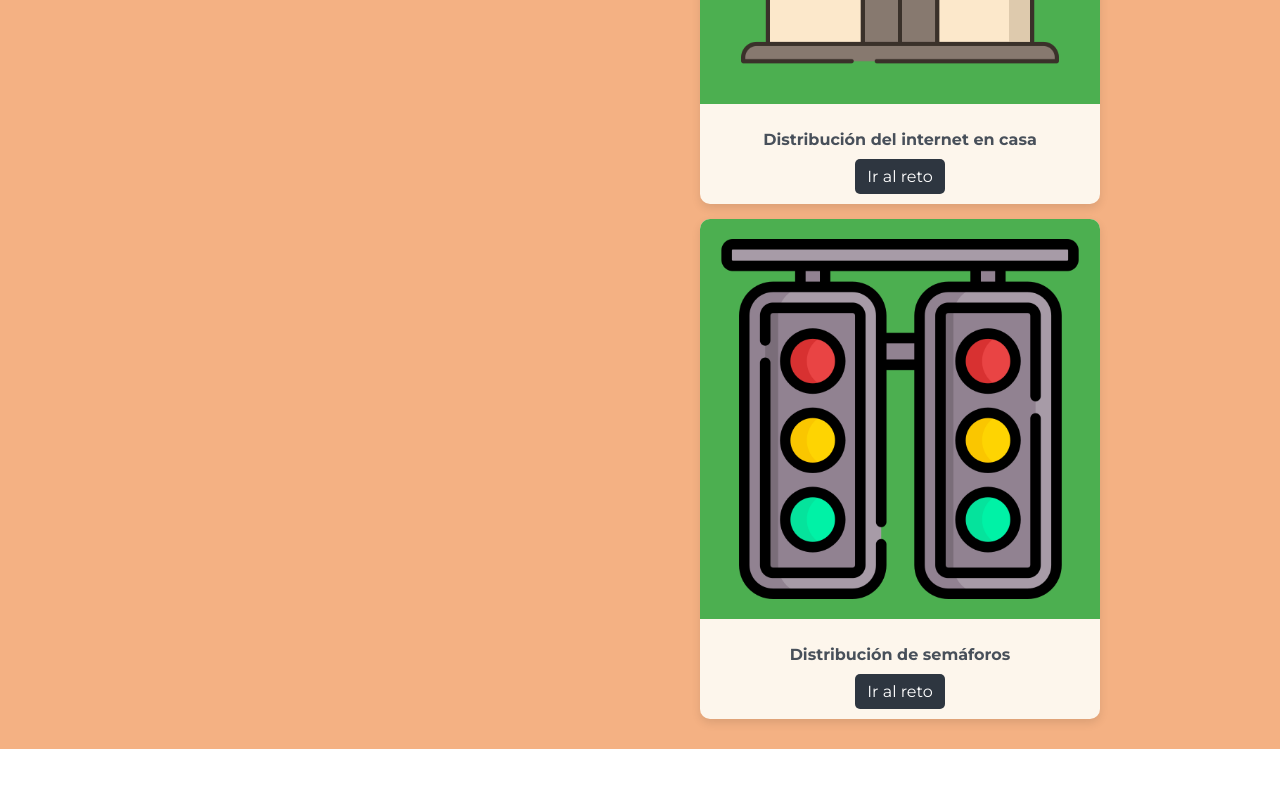
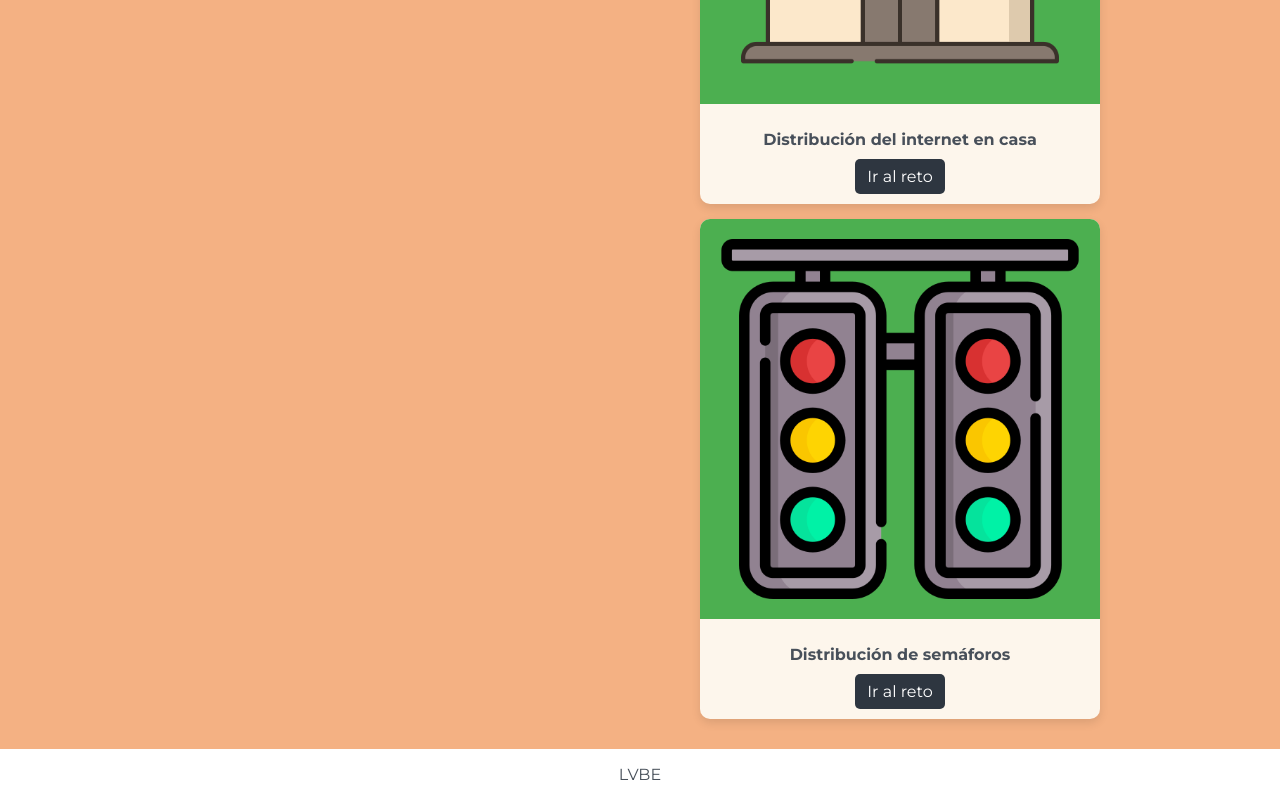
Before and after one commit to Laisha97/Proyecto_ABP_LB02, a React (Vite) app: page /#/ in a window 1280 px wide. Shown: the part 1078-1878 px from the top of the page. Before the commit the page ends 1827 px from the top, so only its background shows below. Built offline with nearby package versions, Linux system fonts and the light colour scheme.

Commit message:
Corrigiendo Home

```diff
--- a/src/Screens/Home.jsx
+++ b/src/Screens/Home.jsx
@@ -5,7 +5,7 @@ import books from '../assets/books.png'
 import casa from '../assets/casa.png'
 import semaforo from '../assets/semaforo.png'
 import { Link as ScrollLink } from 'react-scroll'
-import { Link as RouterLink} from "react-router-dom"
+import { Link as RouterLink } from "react-router-dom"
 
 
 
@@ -100,6 +100,8 @@ const Home = () => {
           </div>
         </div>
       </div>
+
+      <p className={styles.nombre}>LVBE</p>
     </div>
   )
 }
--- a/src/Screens/Home.module.css
+++ b/src/Screens/Home.module.css
@@ -304,3 +304,8 @@
     font-size: 1.5em;
   }
 }
+
+/*----------- Nombre ----------*/
+.nombre{
+  color: #5f5f60;
+}
```
Lines whose indentation alone changed are shown as unchanged.
